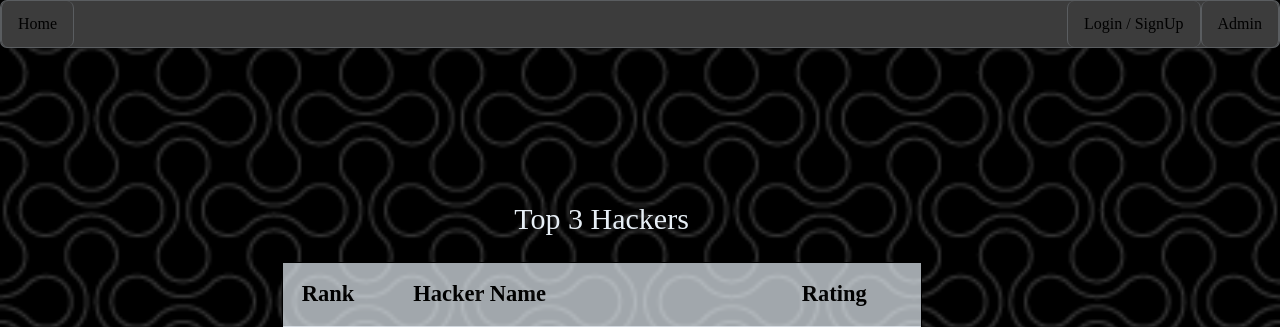
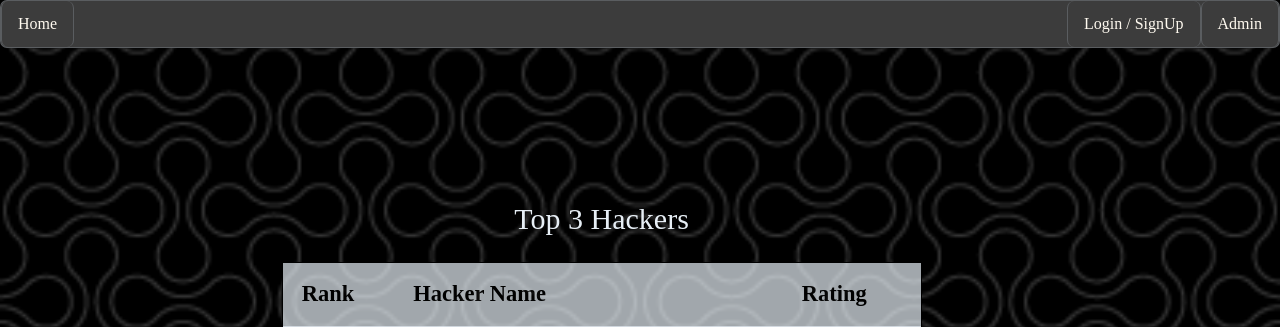
Before and after one commit to vineetvishnu/hacker-rank-list, a PHP site: page / in a window 1280 px wide. Shown: the part 227-554 px from the top of the page. Run offline with PHP 8.4, Linux system fonts and the light colour scheme.

Commit message:
Update style.css

```diff
--- a/style.css
+++ b/style.css
@@ -30,7 +30,7 @@ html,body {
     border-left-width: 0.1px;
     border-bottom-width: 0;
     border-right-color:  rgb(94,97,100,0.9);
-	border-left-color:  rgb(94,97,100,0.9);
+    border-left-color:  rgb(94,97,100,0.9);
     color: floralwhite;
     text-align: center;
     padding: 14px 16px;
@@ -46,7 +46,7 @@ html,body {
     color: black;
 }
 .nav li a:link{
-	color: black;
+	color: floralwhite;
 }
 @import url('https://fonts.googleapis.com/css2?family=Inconsolatawdth,wght@147.6,394&display=swap');
 
```
